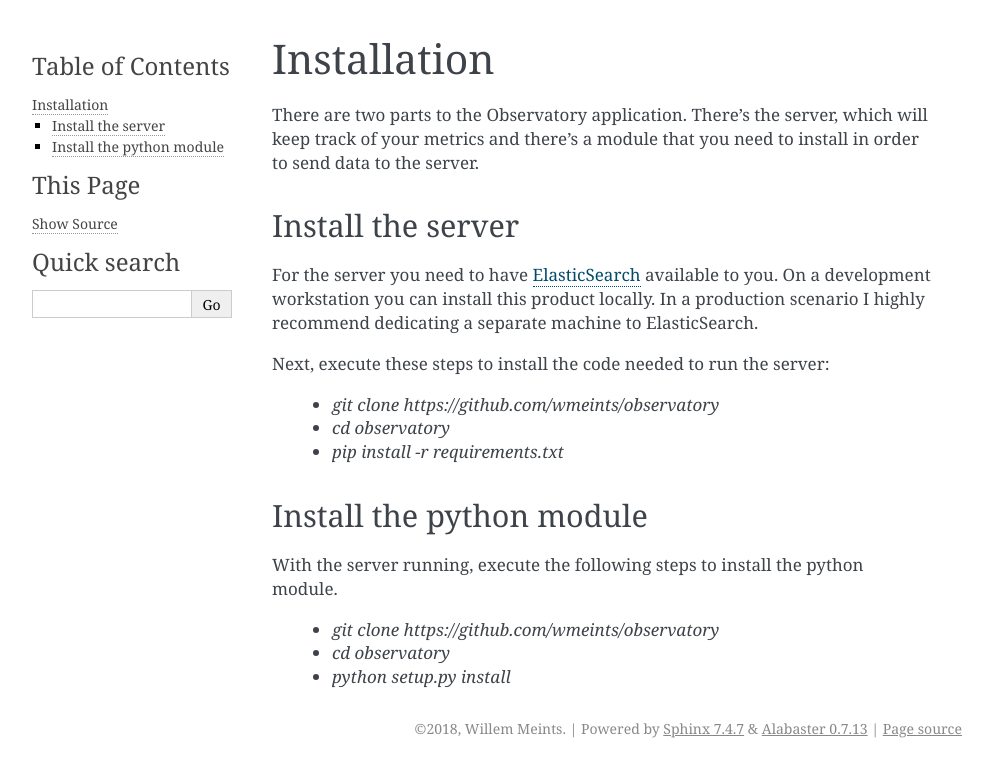
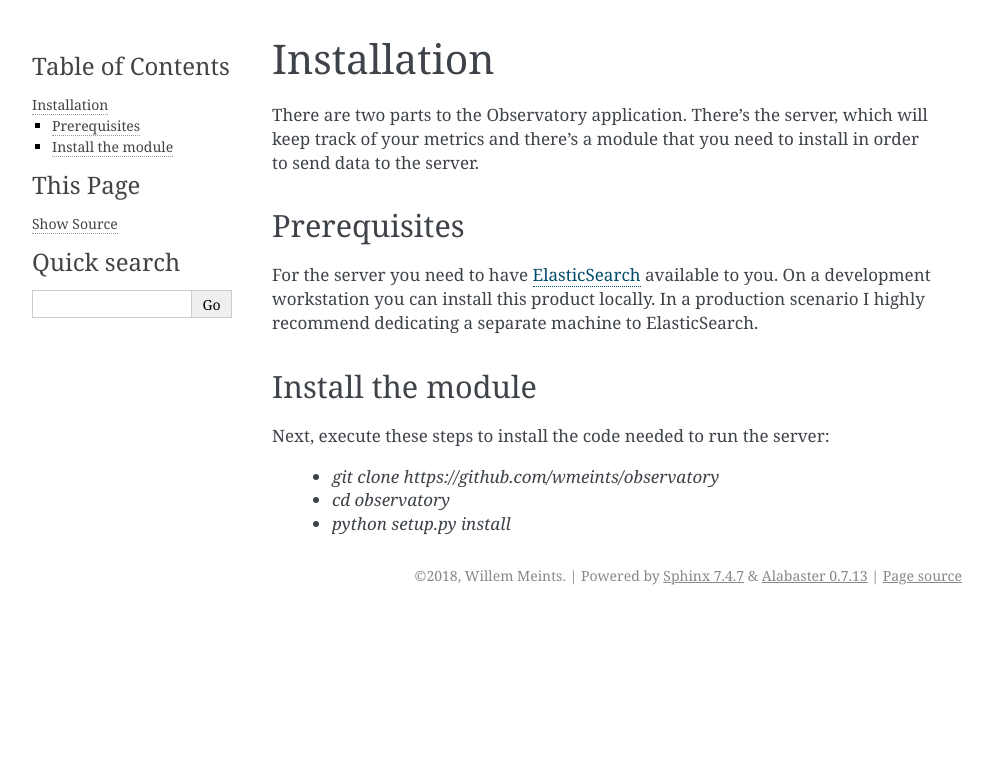
Before and after one commit to toquoccuong/observatory, a Sphinx documentation site: the page built from docs/usage/installation.rst, in a window 1280 px wide. Shown: the top 777 px of the page, without its empty margins (148-1141 px from the left). Built offline with Sphinx 7.4.7, drawn with Linux system fonts in a browser that asks for light colours.

Commit message:
Update documentation with new installation info

```diff
--- a/docs/usage/installation.rst
+++ b/docs/usage/installation.rst
@@ -4,22 +4,16 @@ There are two parts to the Observatory application. There's the server, which
 will keep track of your metrics and there's a module that you need to install
 in order to send data to the server.
 
-Install the server
-----------------------------------
+Prerequisites
+-------------
 For the server you need to have `ElasticSearch <https://www.elastic.co/products/elasticsearch>`_ available to you.
 On a development workstation you can install this product locally. In a production
 scenario I highly recommend dedicating a separate machine to ElasticSearch.
 
+Install the module
+------------------
 Next, execute these steps to install the code needed to run the server:
 
  * `git clone https://github.com/wmeints/observatory`
  * `cd observatory`
- * `pip install -r requirements.txt`
-
-Install the python module
----------------------------------
-With the server running, execute the following steps to install the python module.
-
- * `git clone https://github.com/wmeints/observatory`
- * `cd observatory`
  * `python setup.py install`
--- a/docs/usage/quickstart.rst
+++ b/docs/usage/quickstart.rst
@@ -10,7 +10,7 @@ to run the server:
 
  * Start ElasticSearch (usually execute `bin/elasticsearch` from the ElasticSearch folder)
  * Navigate to the folder where you cloned the repository
- * Start the server with `python -m observatory server`
+ * Start the server with `observatory server`
 
 Track metrics from your application
 -----------------------------------
```
